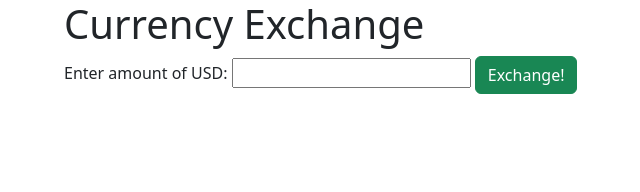
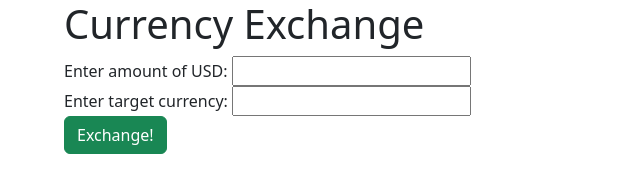
Before and after one commit to jfpalchak/currency-exchange, a website built with webpack: page src/index.html in a window 1280 px wide. Shown: the whole page, without its empty margins (18-658 px from the left). Built offline with nearby package versions, Linux system fonts and the light colour scheme.

Commit message:
Add target currency input.

```diff
--- a/src/index.html
+++ b/src/index.html
@@ -15,6 +15,10 @@
     <form>
       <label for="usd-amount">Enter amount of USD:</label>
       <input id="usd-amount" type="number" name="usd-amount">
+      <br />
+      <label for="target-currency">Enter target currency:</label>
+      <input id="target-currency" type="text" name="target-currency">
+      <br />
       <button type="submit" class="btn btn-success" id="submit-usd">Exchange!</button>
     </form>
   </div>
```
